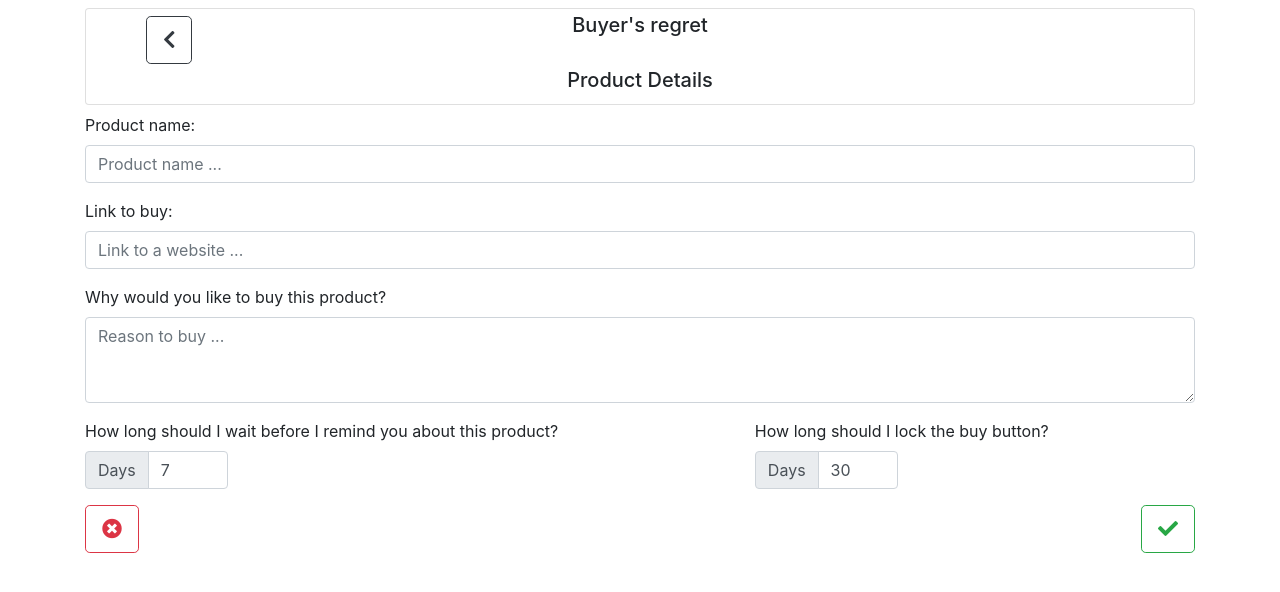
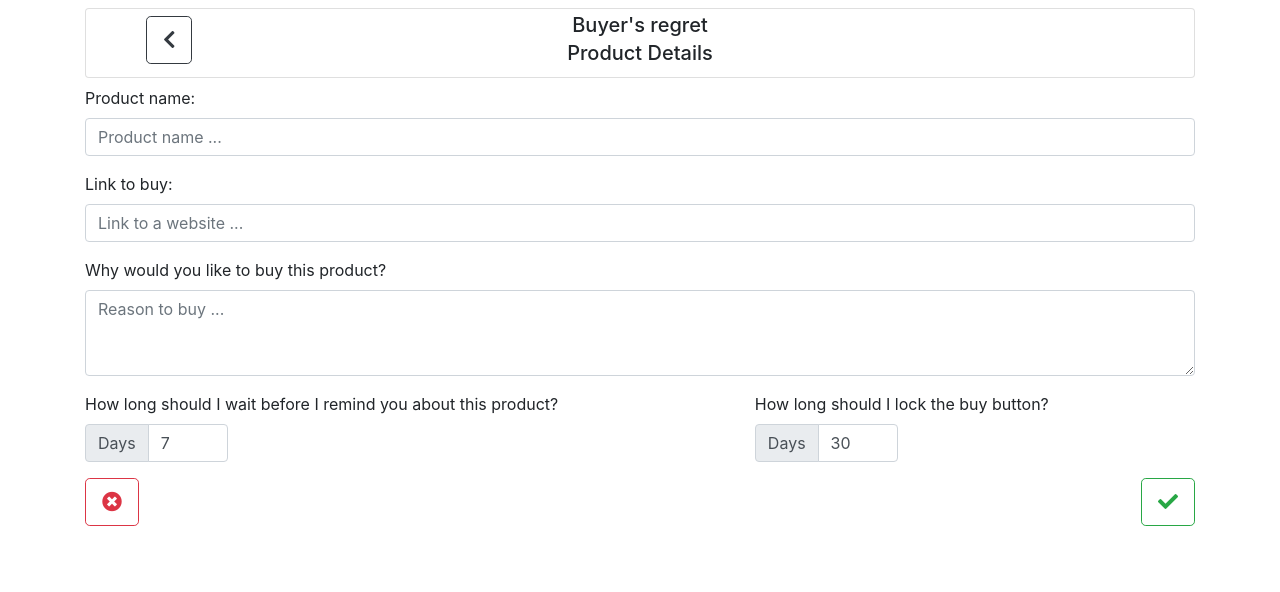
Before and after one commit to agiledev3/buyers-remorse-app, a React (Create React App) app: page / in a window 1280 px wide. Both pictures are taken after a click on the button "Add new product". Shown: the top 592 px of the page. Built offline with nearby package versions, Linux system fonts and the light colour scheme.

Commit message:
Back button: fix markup alignment; extend clicking area

```diff
--- a/src/Components/StaticHeader/index.js
+++ b/src/Components/StaticHeader/index.js
@@ -7,13 +7,13 @@ function StaticHeader(props) {
     <Card className="my-2">
       <Card.Title className="text-center">
         <Row className="p-1">
-          <Col xs={{ span: 2 }} style={{ fontSize: "2em" }}>
+          <Col
+            xs={{ span: 2 }}
+            style={{ fontSize: "2em", marginBottom: "-1em" }}
+            onClick={onBackButtonClick ? () => onBackButtonClick() : () => {}}
+          >
             {onBackButtonClick && (
-              <Button
-                variant="outline-dark"
-                size="lg"
-                onClick={onBackButtonClick}
-              >
+              <Button variant="outline-dark" size="lg">
                 <i className="fas fa-chevron-left align-center"></i>
               </Button>
             )}
```
